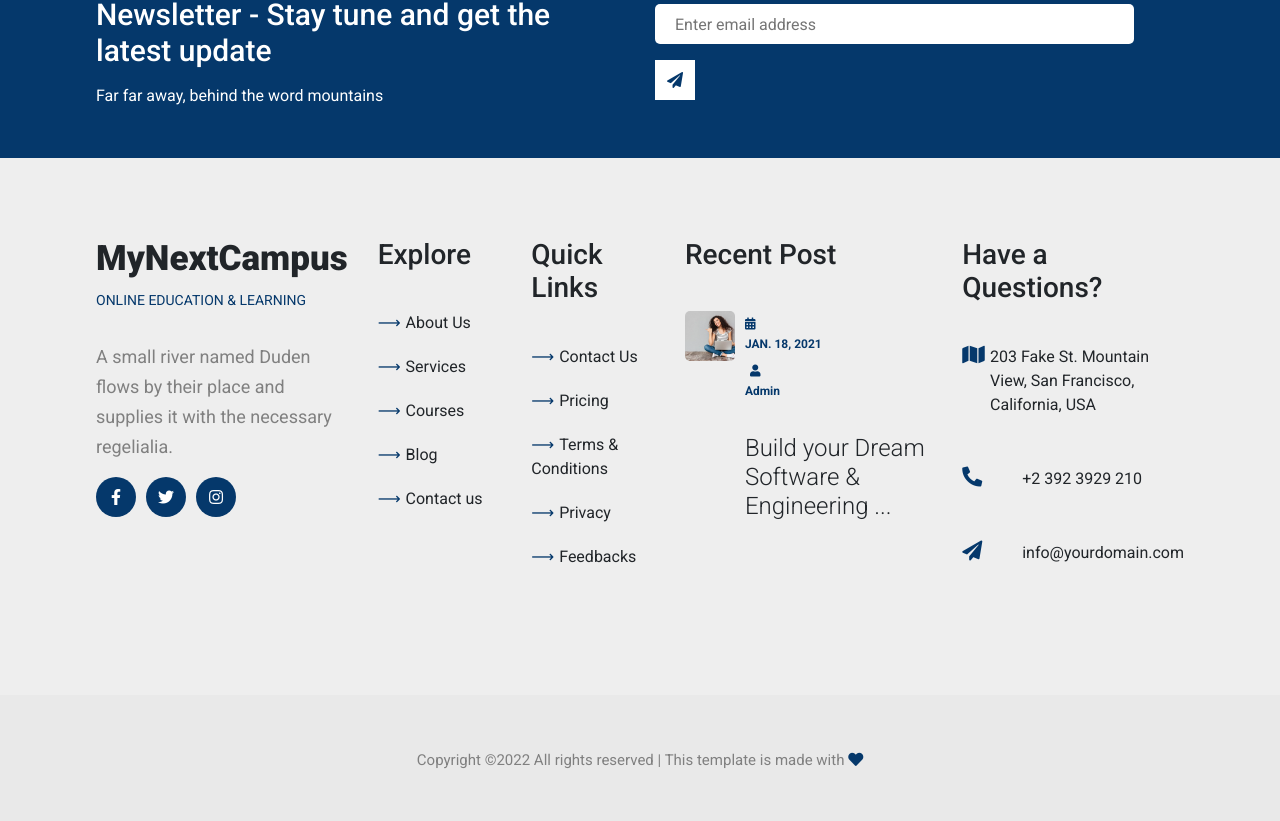
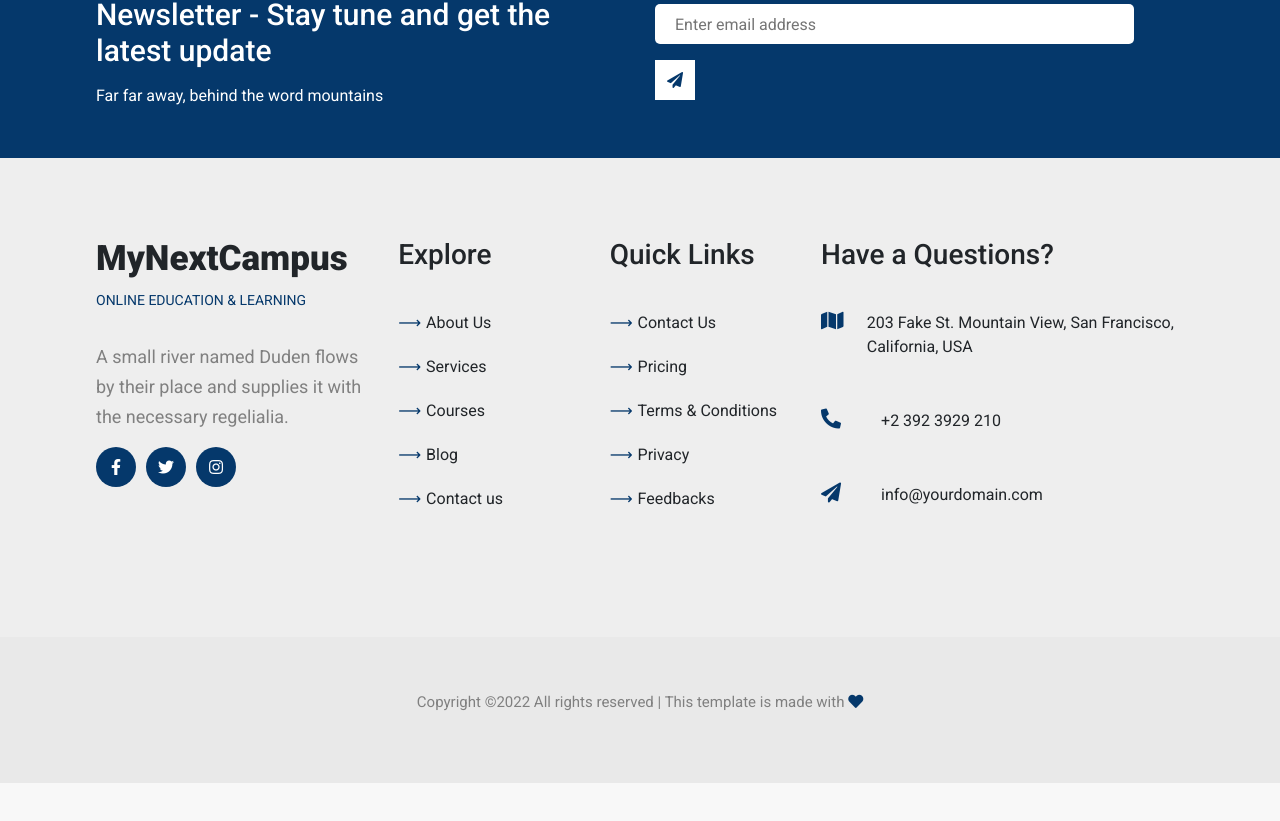
Before and after one commit to AkankshaSonone/mynectcampus, a React (Create React App) app: page / in a window 1280 px wide. Shown: the part 5980-6801 px from the top of the page. After the commit the page ends 6763 px from the top, so only its background shows below. Built offline with nearby package versions, Linux system fonts and the light colour scheme.

Commit message:
css changes

```diff
--- a/src/components/allcourses/courses.css
+++ b/src/components/allcourses/courses.css
@@ -139,9 +139,8 @@
 
 @media screen and (max-width: 768px) {
   .coursesCard .items {
-    flex-direction: column;
-    align-items: center;
-    padding: 110px;
-
+    width: calc(100% - 20px); /* Set full width for single card on smaller screens */
+    margin: 10px 0; /* Adjust margin for better spacing */
+    padding: 110px; /* Adjust padding */
   }
 }
--- a/src/components/common/footer/Footer.jsx
+++ b/src/components/common/footer/Footer.jsx
@@ -50,27 +50,8 @@ const Footer = () => {
               <li>Feedbacks</li>
             </ul>
           </div>
-          <div className='box'>
-            <h3>Recent Post</h3>
-            {blog.slice(0, 1).map((val) => (
-              <div className='items flexSB'>
-                <div className='img'>
-                  <img src={val.cover} alt='' />
-                </div>
-                <div className='text'>
-                  <span>
-                    <i className='fa fa-calendar-alt'></i>
-                    <label htmlFor=''>{val.date}</label>
-                  </span>
-                  <span>
-                    <i className='fa fa-user'></i>
-                    <label htmlFor=''>{val.type}</label>
-                  </span>
-                  <h4>{val.title.slice(0, 40)}...</h4>
-                </div>
-              </div>
-            ))}
-          </div>
+
+
           <div className='box last'>
             <h3>Have a Questions?</h3>
             <ul>
--- a/src/components/common/footer/footer.css
+++ b/src/components/common/footer/footer.css
@@ -35,7 +35,7 @@ footer {
 }
 footer .container {
   display: grid;
-  grid-template-columns: 3fr 2fr 2fr 4fr 3fr;
+  grid-template-columns: 3fr 2fr 2fr 4fr ;
   grid-gap: 30px;
 }
 @media screen and (max-width: 768px) {
--- a/src/popup/Popup.css
+++ b/src/popup/Popup.css
@@ -27,7 +27,7 @@
   width: 100%;
 }
 
-/* Form input styles */
+
 label {
   display: block;
   margin-bottom: 5px;
```
